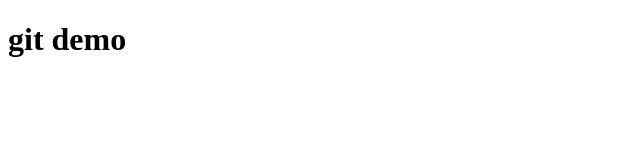
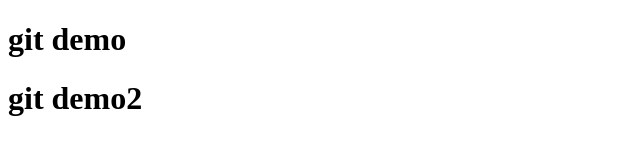
Before and after one commit to xiaoluxiaohe/gitDemo, a plain HTML site: page index.html in a window 1280 px wide. Shown: the whole page, without its empty margins (0-640 px from the left). Drawn offline with Linux system fonts and the light colour scheme.

Commit message:
gitdemo2

```diff
--- a/index.html
+++ b/index.html
@@ -8,5 +8,6 @@
 </head>
 <body>
     <h1>git demo</h1>
+    <h1>git demo2</h1>
 </body>
 </html>
```
